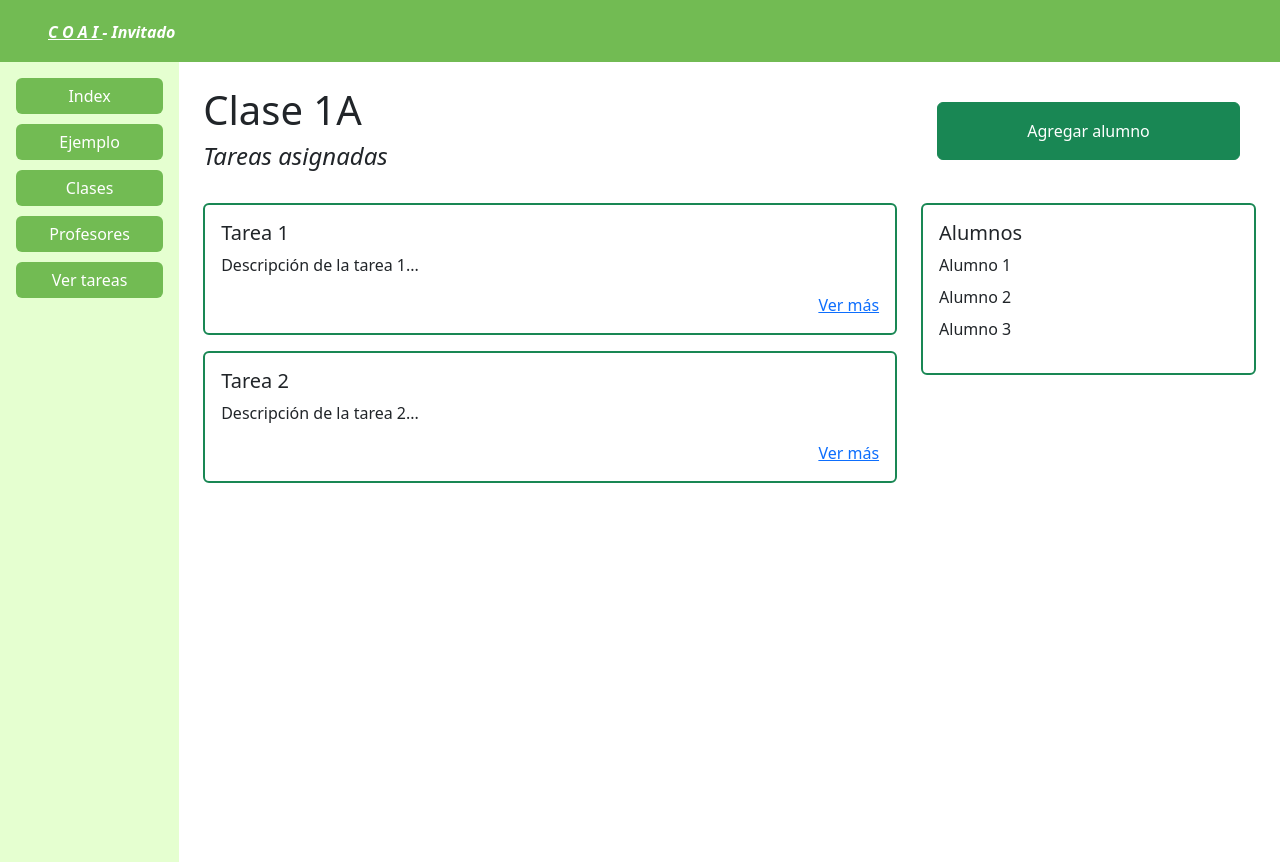
After one commit to Schrodinger137/COAI, a Django app: page /clases/detalles in a window 1280 px wide. The commit adds this page. Run offline with Django 4.2, Linux system fonts and the light colour scheme.

Commit message:
Carina, vista tareas y clases

```diff
--- a/COAI/urls.py
+++ b/COAI/urls.py
@@ -26,5 +26,8 @@ urlpatterns = [
     path('logout/', views.log_out, name='logout'),
     path('ejemplo/', plat_views.ejemplo, name='ejemplo'),
     path('clases/', views.clases, name='clases'),
+    path('clases/detalles', views.detalleClase, name='detalleClase'),
     path('profesores/', views.profesores, name='profesores'),
+    path('tareas/', views.tareas, name='tareas'),
+
 ]
--- a/plataforma/templates/plataforma/menu.html
+++ b/plataforma/templates/plataforma/menu.html
@@ -89,6 +89,9 @@
             <a href="{% url 'profesores' %}">
                 <button class="btn sidebar-button">Profesores</button>
             </a>
+             <a href="{% url 'tareas' %}">
+                <button class="btn sidebar-button">Ver tareas</button>
+            </a>
         </div>
 
         <!-- Contenido principal -->
--- /dev/null
+++ b/principal/templates/principal/detalleClase.html
@@ -0,0 +1,61 @@
+{% extends "plataforma/menu.html" %}
+
+{% block contenido %}
+<div>
+    <div class="row">
+        <div class="col-md-8">
+             <h1>Clase 1A</h1>
+             <h4><i>Tareas asignadas</i></h4>
+             <br>
+         </div>
+
+
+         <div class="col-md-4">
+           <div class="d-grid m-3">
+            <button type="button" class="btn btn-success p-3">Agregar alumno</button>
+        </div>
+         </div>
+
+
+        <div class="col-md-8">
+            <div class="row">
+                <div class="col-12 mb-3">
+                    <div class="card border-2 border-success">
+                        <div class="card-body">
+                            <h5 class="card-title">Tarea 1</h5>
+                            <p class="card-text">Descripción de la tarea 1...</p>
+                            <a href="#" class="card-link float-end">Ver más</a>
+                        </div>
+                    </div>
+                </div>
+
+
+                <div class="col-12 mb-3">
+                    <div class="card border-2 border-success">
+                        <div class="card-body">
+                            <h5 class="card-title">Tarea 2</h5>
+                            <p class="card-text">Descripción de la tarea 2...</p>
+                            <a href="#" class="card-link float-end">Ver más</a>
+                        </div>
+                    </div>
+                </div>
+
+            </div>
+        </div>
+
+
+        <div class="col-md-4">
+            <div class="card border-2 border-success sticky-top" style="top: 20px;">
+                <div class="card-body">
+                    <h5 class="card-title">Alumnos</h5>
+                    <ul class="list-unstyled">
+                        <li class="mb-2">Alumno 1</li>
+                        <li class="mb-2">Alumno 2</li>
+                        <li class="mb-2">Alumno 3</li>
+                    </ul>
+                </div>
+            </div>
+        </div>
+    </div>
+</div>
+{% endblock %}
--- a/principal/templates/principal/profesores.html
+++ b/principal/templates/principal/profesores.html
@@ -60,6 +60,7 @@
         {% endif %}
     </div>
 </div>
+
 {# modal de profesores con boostrap #}
 <div class="modal fade" id="registrarProfesorModal" tabindex="-1" aria-labelledby="registrarProfesorModalLabel" aria-hidden="true">
     <div class="modal-dialog modal-dialog-centered">
--- a/principal/views.py
+++ b/principal/views.py
@@ -59,3 +59,9 @@ def profesores(request):
         'profesores': lista_profesores,
     }
     return render(request, 'principal/profesores.html', context)
+
+def tareas(request):
+    return render(request, 'principal/vistaTareas.html')
+
+def detalleClase(request):
+    return render(request, 'principal/detalleClase.html')
```
Also changed, not shown: principal/templates/principal/clases.html (+6 -5 lines), principal/templates/principal/vistaTareas.html (added, +46 -0 lines).
